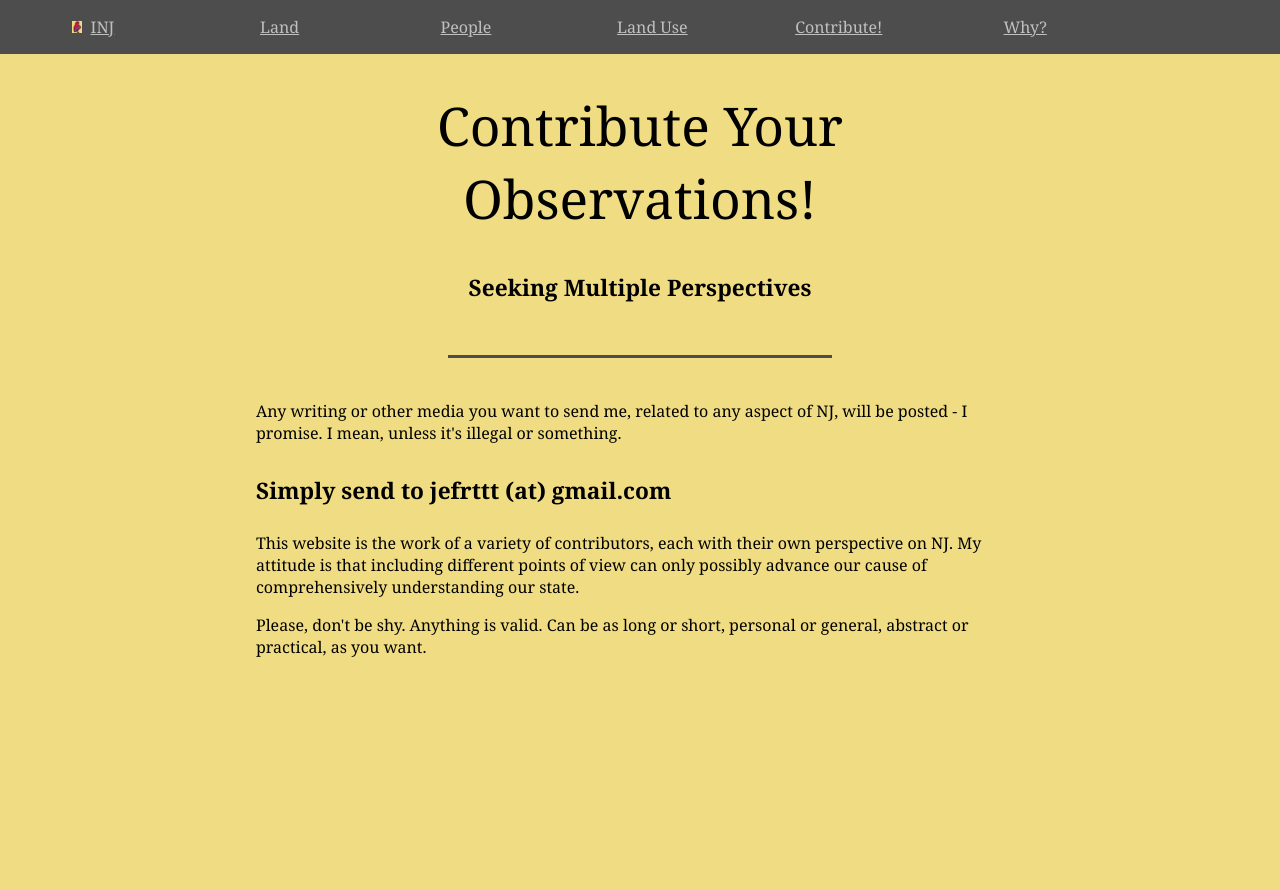
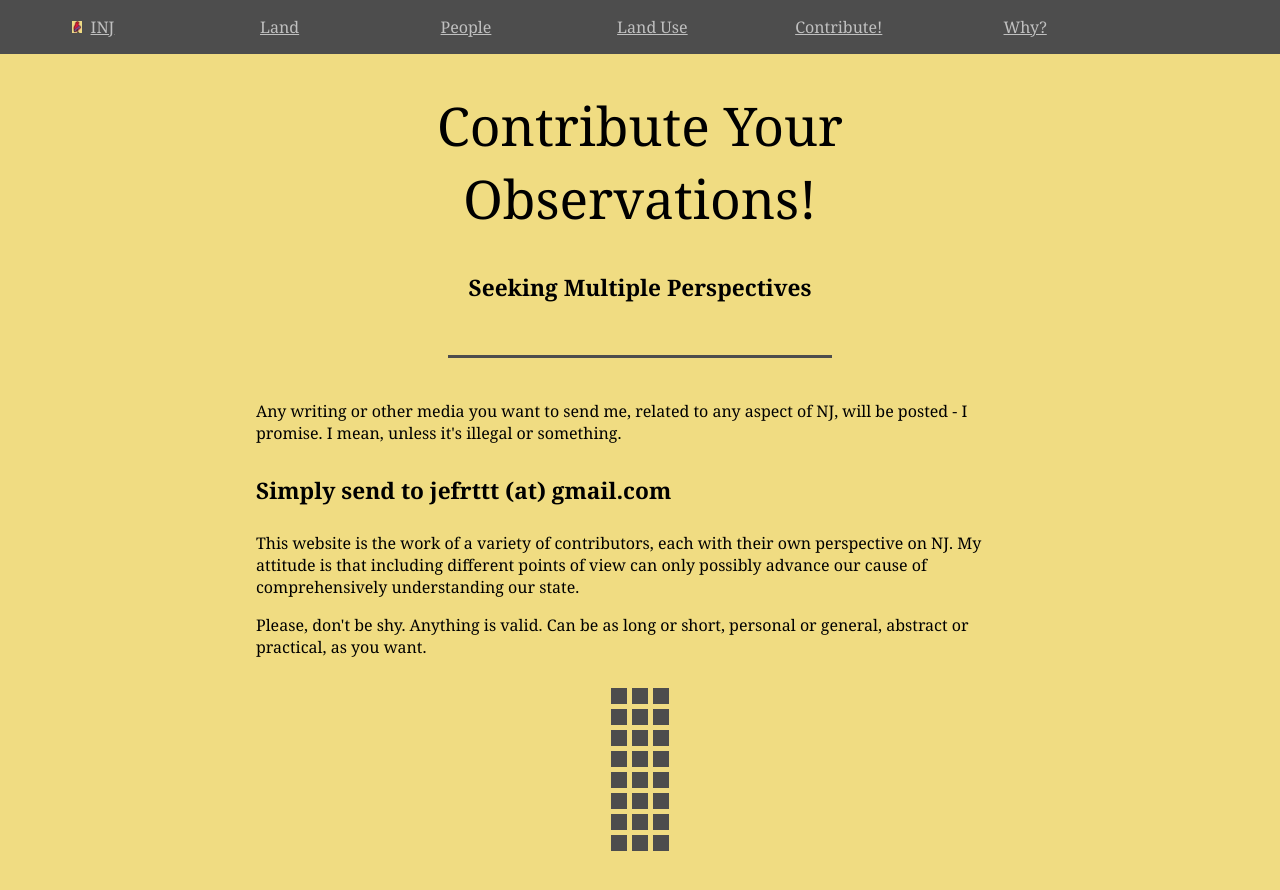
Before and after one commit to jonfried/oakafee.github.io, a Jekyll site: the page built from submit.html, in a window 1280 px wide. Shown: the top 890 px of the page. Built offline with Jekyll 4.4.1, drawn with Linux system fonts in a browser that asks for light colours.

Commit message:
Update post.html

```diff
--- a/_layouts/post.html
+++ b/_layouts/post.html
@@ -24,4 +24,15 @@
 
 <div>
 {{ content }}
+
+<div class="table-container">
+  <table class="index">
+    {% tablerow post in site.categories.{{ page.catname }} cols:3 %}
+      {% if post.url %}
+          <a href="{{ post.url }}">{{ post.title }}</a>
+      {% endif %}
+    {% endtablerow %}
+  </table>
 </div>
+
+</div>
```
